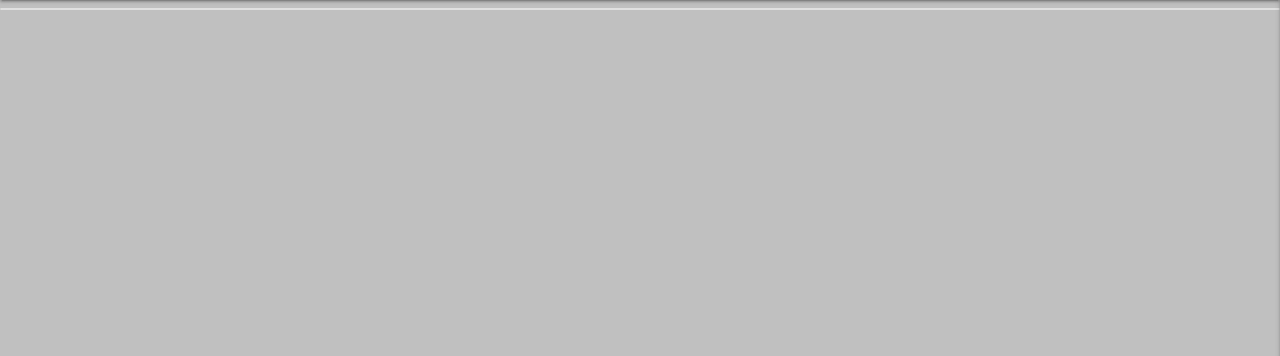
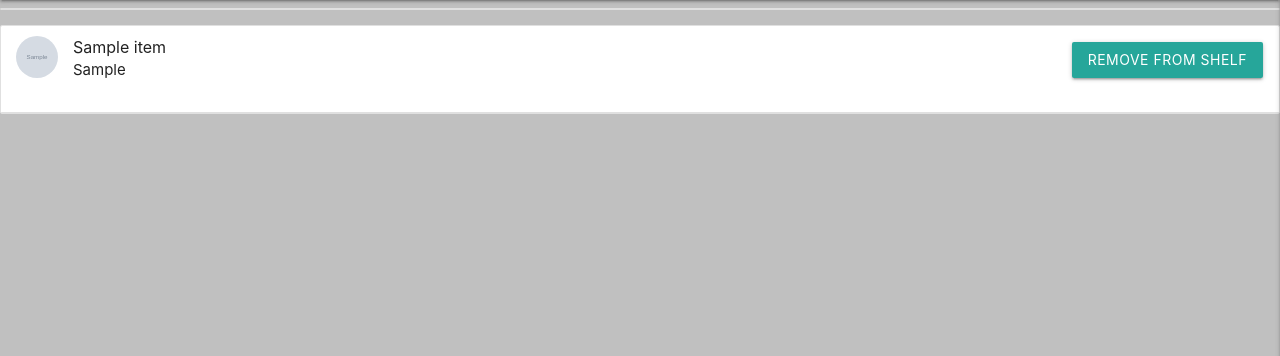
Before and after one commit to CristianBuca/MS3_TopShelf, a Flask app: page /superuser in a window 1280 px wide. Shown: the part 64-420 px from the top of the page. Run offline with Flask 2, Linux system fonts and the light colour scheme; the visitor is signed in with stand-in values (Sample User, id 1); grey boxes marked "Sample" are stand-in pictures; a database or web service that is not in the repository returns one stand-in record (values such as "Sample title"); some libraries are stand-ins or nearby versions.

Commit message:
Add(superuser): item management list

```diff
--- a/app.py
+++ b/app.py
@@ -40,7 +40,7 @@ def register():
             flash('Email already in use!', 'light-green accent-4')
         elif form.validate_on_submit():
             register = {
-                'username': form.username.data,
+                'username': form.username.data.lower(),
                 'password': generate_password_hash(form.password.data),
                 'email': form.email.data,
                 'avatar': 'default.png',
@@ -131,9 +131,9 @@ def remove_stock(item_id):
 
 @app.route('/remove_user/<user_id>')
 def remove_user(user_id):
-    mongo.db.users.delete_one({'id': ObjectId(user_id)})
+    mongo.db.users.delete_one({'_id': ObjectId(user_id)})
     flash('User removed from database')
-    return render_template
+    return redirect(url_for('superuser'))
 
 
 @app.route('/my_shelf', methods=['GET', 'POST'])
@@ -171,8 +171,9 @@ def superuser():
     if session.get('user') is not None:
         user = mongo.db.users.find_one({'username': session['user']})
         if user['superuser']:
+            items = list(mongo.db.items.find())
             users = list(mongo.db.users.find())
-            return render_template('superuser.html', title='Admin', users=users)
+            return render_template('superuser.html', title='Admin', users=users, items=items)
         else:
             flash(f'You do not have the required permission to access this feature')
             return redirect(url_for('my_shelf'))
--- a/templates/superuser.html
+++ b/templates/superuser.html
@@ -5,16 +5,16 @@
         {% for user in users %}
             {% if user.superuser == False %}
                 <li class="collection-item avatar">
-                    <img src="{{ user.avatar }}" alt="" class="circle">
-                    <span class="title">{{ user.username }}</span>
-                    <p>{{ user.email }}</p>
-                    <div class="right">
-                        <button data-target="remove-{{ user._id }}" class="btn modal-trigger">Remove User from Database</button>
+                    <div class="row">
+                        <img src="{{ user.avatar }}" alt="user avatar" class="circle">
+                        <span class="title">{{ user.username }}</span>
+                        <p>{{ user.email }}</p>
+                        <button data-target="remove-{{ user._id }}" class="btn modal-trigger secondary-content">Remove User</button>
                     </div>
                 </li>
                 <div id="remove-{{ user._id }}" class="modal">
                     <div class="modal-content">
-                        <h4>{{ item.item_name }}</h4>
+                        <h4>{{ user.username }}</h4>
                         <p>Are you sure you want to remove user from database</p>
                     </div>
                     <div class="modal-footer">
@@ -26,4 +26,27 @@
         {% endfor %}
     </ul>
 
+    <ul class="collection">
+        {% for item in items %}
+                <li class="collection-item avatar">
+                    <div class="row">
+                        <img src="{{ item.image }}" alt="stock item image" class="circle">
+                        <span class="title">{{ item.item_name }}</span>
+                        <p>{{ item.owned_by }}</p>
+                        <button data-target="remove-{{ item._id }}" class="btn modal-trigger secondary-content">Remove from Shelf</button>
+                    </div>
+                </li>
+                <div id="remove-{{ item._id }}" class="modal">
+                    <div class="modal-content">
+                        <h4>{{ item.item_name }}</h4>
+                        <p>Are you sure you want to remove from database</p>
+                    </div>
+                    <div class="modal-footer">
+                        <a href="#!" class="modal-close waves-effect waves-green btn">Keep it</a>
+                        <a class="waves-effect waves-light btn" href="{{ url_for('remove_stock', item_id=item._id) }}" class="modal-close waves-effect waves-green btn-flat">Remove</a>
+                    </div>
+                </div>
+        {% endfor %}
+    </ul>
+
 {% endblock %}
```
